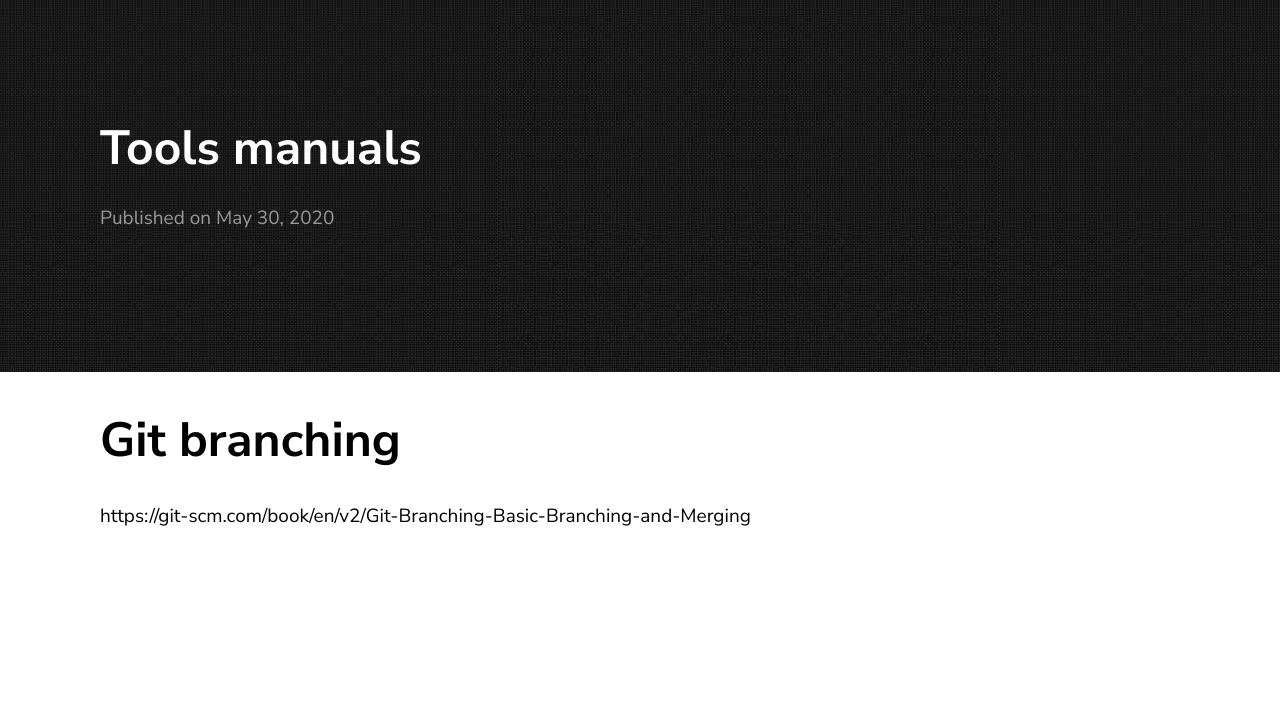
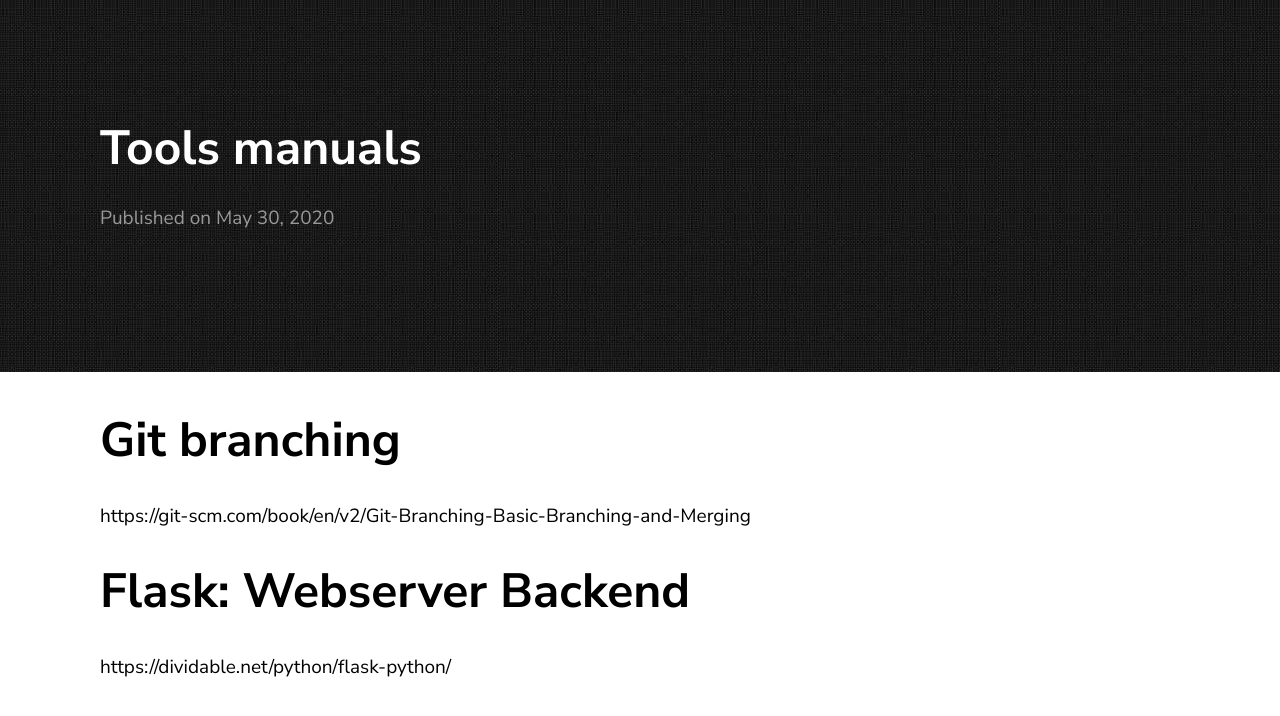
Before and after one commit to jluis9796/jluis9796.github.io, a Jekyll site: the page built from _posts/2020-05-31-manuals.markdown, in a window 1280 px wide. Shown: the top 716 px of the page. Built offline with Jekyll 4.4.1, drawn with Linux system fonts in a browser that asks for light colours.

Commit message:
Update 2020-05-31-manuals.markdown

```diff
--- a/_posts/2020-05-31-manuals.markdown
+++ b/_posts/2020-05-31-manuals.markdown
@@ -5,3 +5,6 @@ date:   2020-05-31 1:29:30 +0900
 ---
 # Git branching
 https://git-scm.com/book/en/v2/Git-Branching-Basic-Branching-and-Merging
+
+# Flask: Webserver Backend
+https://dividable.net/python/flask-python/
```
